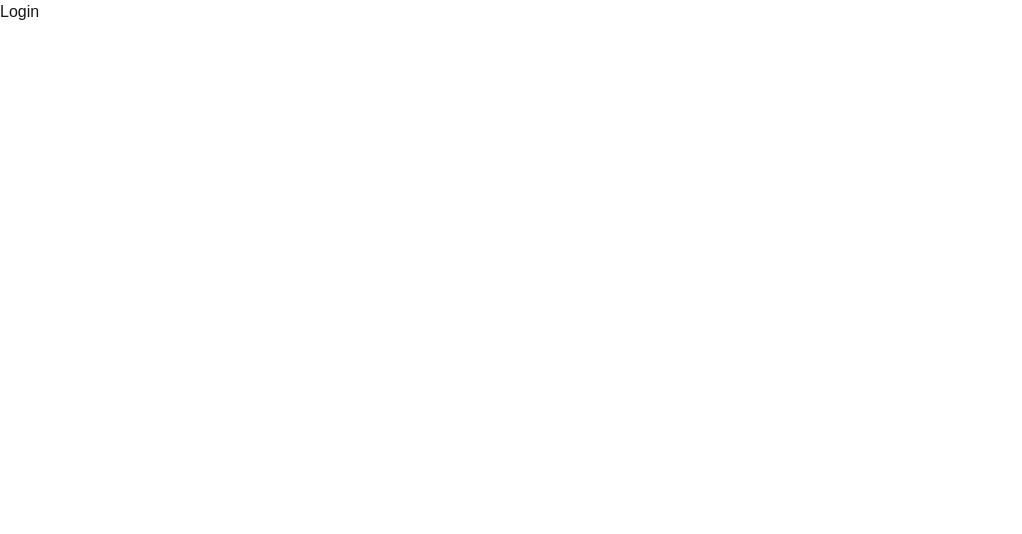
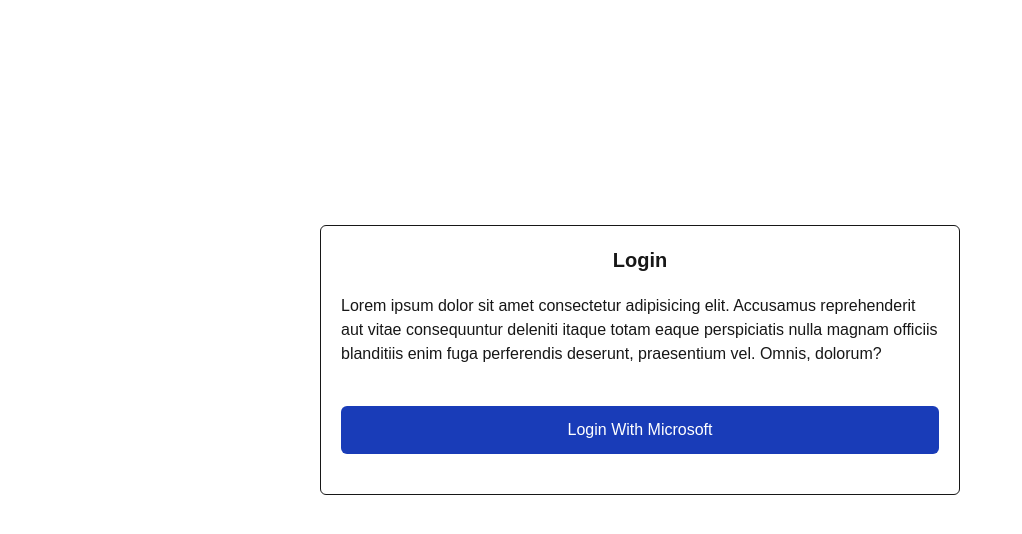
Before and after one commit to Flav-AS/flav_user_interaction, a Next.js app: page /login in a window 1280 px wide. Shown: the top 534 px of the page, without its empty margins (0-1022 px from the left). Built offline with nearby package versions, Linux system fonts and the light colour scheme.

Commit message:
Add basic UI and data integration

```diff
--- a/app/dashboard/page.tsx
+++ b/app/dashboard/page.tsx
@@ -1,9 +1,13 @@
-import React from 'react'
+"use client";
 
-function Dashboard() {
+import { useSession } from "next-auth/react";
+
+export default function Dashboard() {
+  const session = useSession();
   return (
-    <div>Dashboard</div>
-  )
+    <div>
+      <p>dashboard page </p>
+      <p>User email: {session.data?.user?.email}</p>
+    </div>
+  );
 }
-
-export default Dashboard
--- a/app/login/page.tsx
+++ b/app/login/page.tsx
@@ -1,9 +1,20 @@
-import React from 'react'
+import LoginButton from "@/components/LoginButton";
 
 function Login() {
   return (
-    <div>Login</div>
-  )
+    <div className="flex items-center justify-center min-h-[90vh]">
+      <div className="p-5 border rounded-md max-w-[50%] flex gap-5 flex-col">
+        <h1 className="text-center font-semibold text-xl">Login</h1>
+        <p>
+          Lorem ipsum dolor sit amet consectetur adipisicing elit. Accusamus
+          reprehenderit aut vitae consequuntur deleniti itaque totam eaque
+          perspiciatis nulla magnam officiis blanditiis enim fuga perferendis
+          deserunt, praesentium vel. Omnis, dolorum?
+        </p>
+        <LoginButton />
+      </div>
+    </div>
+  );
 }
 
-export default Login
+export default Login;
--- a/app/profile/page.tsx
+++ b/app/profile/page.tsx
@@ -1,9 +1,36 @@
-import React from 'react'
+import { auth } from "@/auth";
+import LogoutButton from "@/components/LogoutButton";
+import Image from "next/image";
 
-function Profile() {
+// import { getServerSession } from "next-auth/next"
+
+async function Profile() {
+  const session = await auth();
   return (
-    <div>Profile</div>
-  )
+    <div className="flex items-center justify-center min-h-[90vh]">
+      <div className="p-5  shadow-2xl rounded-md min-w-[30%] max-w-[50%] flex gap-5 flex-col items-center">
+        {session?.user?.image ? (
+          <Image
+            width={100}
+            height={100}
+            alt={session?.user?.name || ""}
+            src={session?.user?.image || ""}
+            className="w-20 h-20 rounded-full border border-yellow-500 shadow-md"
+          />
+        ) : (
+          <div className="w-20 h-20 rounded-full border border-yellow-500 shadow-md bg-green-600 flex items-center justify-center">
+            {session?.user?.name?.charAt(0).toUpperCase()}
+            {session?.user?.name?.split(" ")[1]?.charAt(0).toUpperCase()}
+          </div>
+        )}
+        <div className="text-center text-sm">
+          <p>{session?.user?.name}</p>
+          <p>{session?.user?.email}</p>
+        </div>
+        <LogoutButton />
+      </div>
+    </div>
+  );
 }
 
-export default Profile
+export default Profile;
--- /dev/null
+++ b/components/LoginButton.tsx
@@ -0,0 +1,24 @@
+"use client";
+import { signIn } from "next-auth/react";
+import { useState } from "react";
+
+function LoginButton() {
+  const [isLoading, setIsLoading] = useState<boolean>(false);
+
+  const handleLogin = async () => {
+    setIsLoading(true);
+    await signIn("microsoft-entra-id");
+    setIsLoading(false);
+  };
+  return (
+    <button
+      onClick={() => handleLogin()}
+      className="w-full bg-blue-800 text-white my-5 p-3 rounded-md hover:opacity-80 disabled:opacity-75"
+      disabled={isLoading}
+    >
+      {isLoading ? "Signing in..." : "Login With Microsoft"}
+    </button>
+  );
+}
+
+export default LoginButton;
--- /dev/null
+++ b/components/LogoutButton.tsx
@@ -0,0 +1,15 @@
+"use client";
+import { signOut } from "next-auth/react";
+
+function LogoutButton() {
+  return (
+    <button
+      onClick={() => signOut()}
+      className="w-full bg-blue-800 text-white p-3 rounded-md hover:opacity-80"
+    >
+      Logout
+    </button>
+  );
+}
+
+export default LogoutButton;
--- /dev/null
+++ b/components/navbar/index.tsx
@@ -0,0 +1,33 @@
+import { auth } from "@/auth";
+import Link from "next/link";
+
+async function Navbar() {
+  const session = await auth();
+  return (
+    <nav className="flex items-center justify-between gap-4 px-5 py-2">
+      <div>
+        <Link href={"/"} className="font-bold">
+          AppLogo
+        </Link>
+      </div>
+      {session?.user?.email ? (
+        <ul className="flex items-center gap-4 flex-row">
+          <li>
+            <Link href={"/dashboard"}>Dashboard</Link>
+          </li>
+          <li>
+            <Link href={"/profile"}>Profile</Link>
+          </li>
+        </ul>
+      ) : (
+        <ul className="flex items-center gap-4 flex-row">
+          <li>
+            <Link href={"/login"}>Login</Link>
+          </li>
+        </ul>
+      )}
+    </nav>
+  );
+}
+
+export default Navbar;
```
